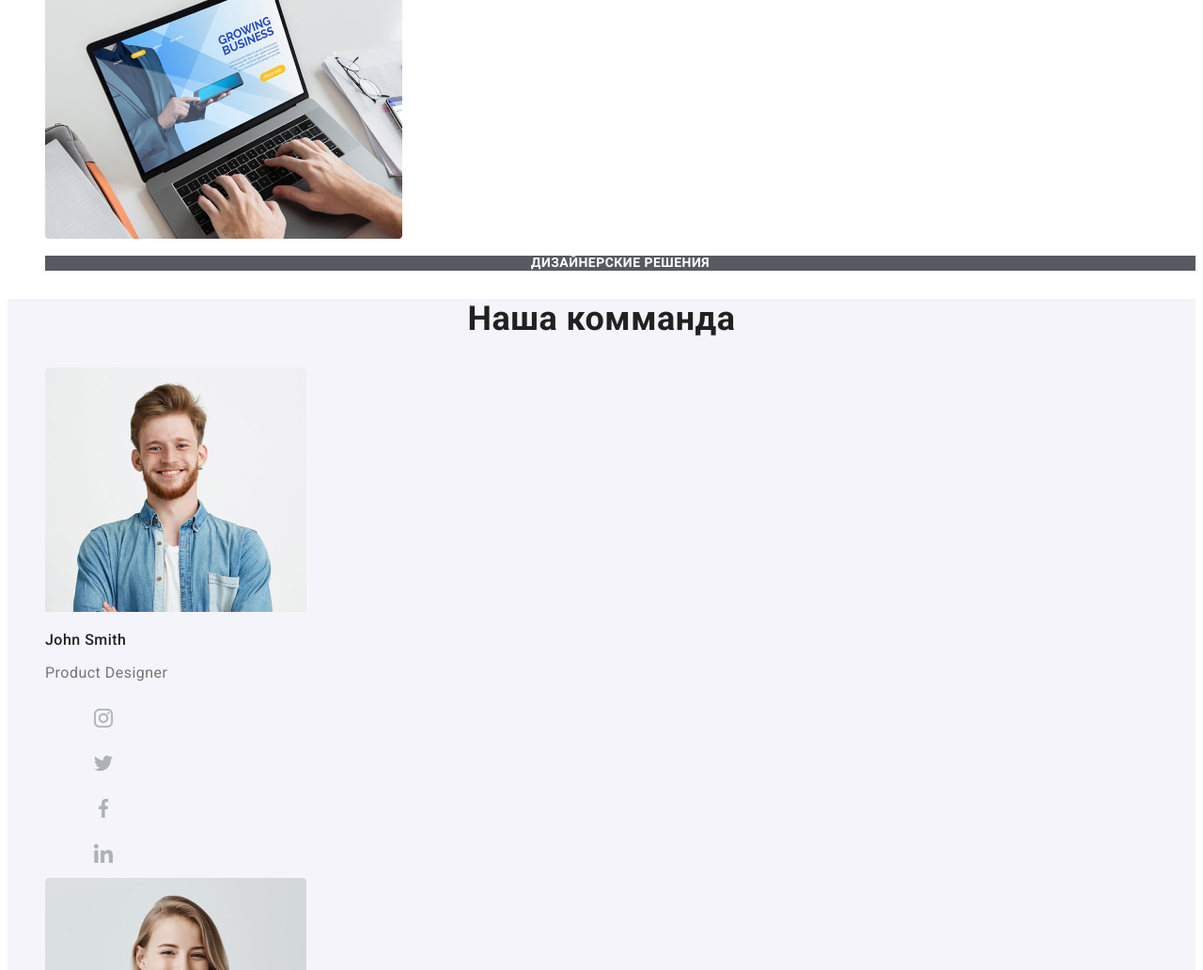
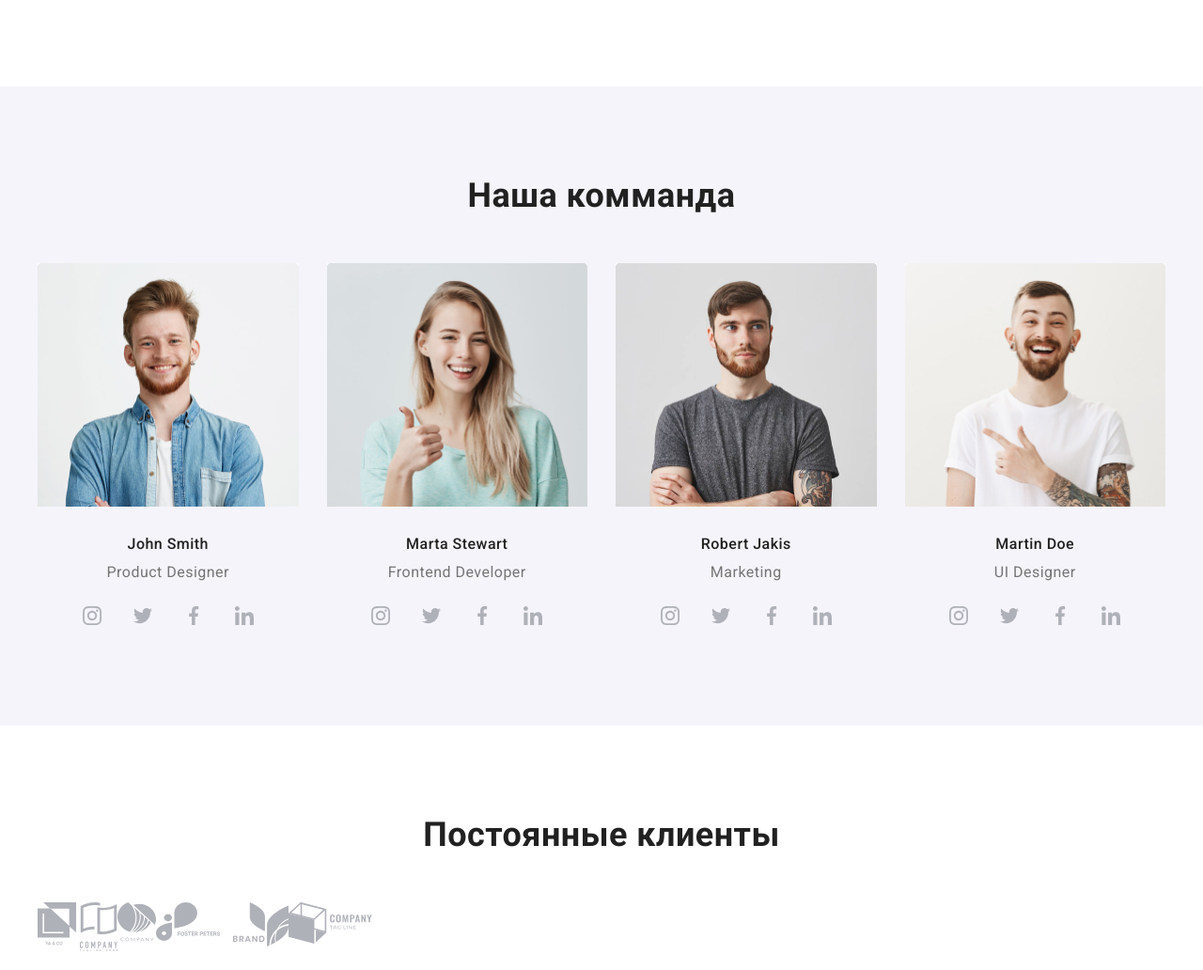
Before and after one commit to sabadyshyna/goit-markup-hw-03, a plain HTML site: page index.html in a window 1280 px wide. Shown: the part 1768-2800 px from the top of the page at 94% size. Drawn offline with nearby package versions, Linux system fonts and the light colour scheme.

Commit message:
Вносит правки после обновления макета

```diff
--- a/css/styles.css
+++ b/css/styles.css
@@ -14,6 +14,8 @@
   --footer-address-color: rgba(255, 255, 255, 0.6);
 }
 
+/* outline: solid 1px red; */
+
 body {
   background-color: var(--primery-bg-color);
   color: var(--primery-text-color);
@@ -24,6 +26,9 @@ body {
 
 /* сброс */
 .list {
+  padding: 0;
+  margin: 0;
+
   list-style: none;
 }
 
@@ -31,9 +36,39 @@ body {
   text-decoration: none;
 }
 
+h1,
+h2,
+h3,
+p {
+  margin-top: 0;
+  margin-bottom: 0;
+}
+
+h2 {
+  font-weight: 700;
+  font-size: 36px;
+  line-height: 1.2;
+  text-align: center;
+  margin-bottom: 50px;
+}
+
+img {
+  display: block;
+  max-width: 100%;
+  height: auto;
+}
+
 /* скрывает заголовки */
 .hiden {
   display: none;
+}
+
+.container {
+  margin-left: auto;
+  margin-right: auto;
+  width: 1230px;
+  padding-left: 15px;
+  padding-right: 15px;
 }
 
 /* Шапка */
@@ -50,7 +85,26 @@ body {
   color: var(--logo-black-color);
 }
 
+.header,
+.nav {
+  display: flex;
+  align-items: center;
+}
+
+.site-nav {
+  display: flex;
+  margin-left: 80px;
+}
+
+.site-nav .item:not(:last-child) {
+  margin-right: 50px;
+}
+
 .site-nav .link {
+  display: block;
+  padding-top: 32px;
+  padding-bottom: 32px;
+
   color: var(--headlines-text-color);
 
   font-weight: 500;
@@ -65,6 +119,10 @@ body {
   color: var(--accent-color);
 }
 
+.address-nav {
+  margin-left: auto;
+}
+
 .address-nav .link {
   color: var(--primery-text-color);
 
@@ -75,32 +133,54 @@ body {
   letter-spacing: 0.02em;
 }
 
+.address-nav .link:not(:last-child) {
+  margin-right: 30px;
+}
+
 .address-nav .link:hover,
 .address-nav .link:focus {
   color: var(--accent-color);
 }
 
+.address-img {
+  display: inline-block;
+}
+
 /* Тело */
+.hero {
+  text-align: center;
+  /* временные paddings */
+  padding-top: 200px;
+  padding-bottom: 200px;
+}
+
 .title-hero {
+  margin-top: 0;
+  margin-bottom: 45px;
+
   color: var(--acent-text-color);
   background-color: var(--hero-bg-color);
 
   font-weight: 900;
   font-size: 44px;
   line-height: 1.36;
-  text-align: center;
   letter-spacing: 0.06em;
   text-transform: uppercase;
 }
 
 .button {
+  display: inline-block;
+  border-radius: 4px;
+  padding: 10px 32px;
+  min-width: 200px;
+  border: 0;
+
   color: var(--acent-text-color);
   background-color: var(--accent-color);
 
   font-weight: 700;
   font-size: 16px;
   line-height: 1.87;
-  display: flex;
   align-items: center;
   text-align: center;
   letter-spacing: 0.06em;
@@ -110,37 +190,98 @@ body {
   color: var(--headlines-text-color);
 }
 
+.main-features {
+  padding-top: 95px;
+  padding-bottom: 95px;
+}
+
+.features {
+  display: flex;
+  margin-top: 95px;
+  margin-bottom: 95px;
+}
+
+.features .item:not(:last-child) {
+  margin-right: 30px;
+}
+
 .features .title {
+  margin-top: 30px;
+  margin-bottom: 10px;
+
   font-weight: 700;
   font-size: 14px;
   line-height: 1.14;
   text-transform: uppercase;
 }
 
-.worker .title {
-  font-weight: 500;
-  font-size: 16px;
-  line-height: 1.2;
+.main-activity {
+  padding-top: 95px;
+  padding-bottom: 95px;
+}
+
+.activity {
+  display: flex;
+}
+
+.activity .item:not(:last-child) {
+  margin-right: 30px;
+}
+
+.activity-text {
+  padding-top: 27px;
+  padding-bottom: 27px;
 }
 
 .text {
   color: var(--primery-text-color);
 }
 
-.worker .text {
+.worker {
+  display: flex;
+}
+
+.worker .item:not(:last-child) {
+  margin-right: 30px;
+}
+
+.worker-title {
+  margin-top: 30px;
+  margin-bottom: 10px;
+
+  font-weight: 500;
   font-size: 16px;
   line-height: 1.2;
+  text-align: center;
+}
+
+.worker .text {
+  margin-bottom: 15px;
+
+  font-size: 16px;
+  line-height: 1.2;
+  text-align: center;
+}
+
+.worker .social {
+  display: flex;
+  justify-content: center;
+}
+
+.social .link {
+  display: block;
+  height: 44px;
+}
+
+.social .item:not(:last-child) {
+  margin-right: 10px;
 }
 
 .team {
+  padding-top: 95px;
+  padding-bottom: 95px;
+
   background-color: var(--secondary-bg-color);
-}
-
-h2 {
-  font-weight: 700;
-  font-size: 36px;
-  line-height: 1.2;
-  text-align: center;
 }
 
 .features .text {
@@ -149,6 +290,8 @@ h2 {
 }
 
 .activity-text {
+  width: 380px;
+
   color: var(--acent-text-color);
   background-color: var(--hero-bg-color);
 
@@ -159,8 +302,32 @@ h2 {
   text-transform: uppercase;
 }
 
+.main-client {
+  padding-top: 95px;
+  padding-bottom: 95px;
+}
+
+.client {
+  display: flex;
+}
+
+/* justify-content: flex-start | flex-end | center | space-between | space-around | space-evenly */
+.client .item {
+  align-items: center;
+  justify-content: space-around;
+}
+
+.client .link {
+  display: block;
+}
+
 /* Страница Портфолио */
 .filter-button {
+  display: inline-block;
+  border-radius: 4px;
+  padding: 6px 22px;
+  border: 0;
+
   color: var(--headlines-text-color);
   background-color: var(--secondary-bg-color);
 
@@ -190,6 +357,8 @@ h2 {
 }
 
 .text-hover {
+  width: 380px;
+
   color: var(--acent-text-color);
   background-color: var(--portfolio-bg-color);
 
@@ -212,6 +381,8 @@ h2 {
 }
 
 .footer-text {
+  margin-top: 10px;
+
   color: var(--acent-text-color);
 
   font-style: normal;
@@ -226,6 +397,14 @@ h2 {
   font-size: 14px;
   line-height: 1.14;
   text-transform: uppercase;
+}
+
+.address {
+  padding-top: 50px;
+}
+
+.footer-p {
+  margin-top: 10px;
 }
 
 .footer-address {
--- a/index.html
+++ b/index.html
@@ -12,50 +12,63 @@
       href="https://fonts.googleapis.com/css2?family=Raleway:wght@700&family=Roboto:wght@400;500;700;900&display=swap"
       rel="stylesheet"
     />
+    <link
+      rel="stylesheet"
+      href="https://cdnjs.cloudflare.com/ajax/libs/modern-normalize/0.6.0/modern-normalize.min.css"
+    />
     <link rel="stylesheet" href="./css/styles.css" />
   </head>
   <body>
     <!-- Шапка -->
-    <header>
-      <nav>
+    <header class="page-header">
+      <div class="container header">
+        <nav class="nav">
           <a href="./index.html" class="logo link"
             >Web<span class="sub-logo"> Studio</span></a
           >
 
           <ul class="site-nav list">
-          <li><a href="" class="link current">Студия</a></li>
-          <li><a href="./portfolio.html" class="link">Портфолио</a></li>
-          <li><a href="" class="link">Контакты</a></li>
+            <li class="item"><a href="" class="link current">Студия</a></li>
+            <li class="item">
+              <a href="./portfolio.html" class="link">Портфолио</a>
+            </li>
+            <li class="item"><a href="" class="link">Контакты</a></li>
           </ul>
         </nav>
 
         <address class="address-nav">
           <a href="mailto:info@devstudio.com" class="link"
             ><img
+              class="address-img"
               src="./img/email.svg"
               alt="Почта компании"
             />info@devstudio.com</a
           >
           <a href="tel:+380961111111" class="link"
-          ><img src="./img/phone.svg" alt="Телефон компании" />+38 096 111 11
-          11</a
+            ><img
+              class="address-img"
+              src="./img/phone.svg"
+              alt="Телефон компании"
+            />+38 096 111 11 11</a
           >
         </address>
+      </div>
     </header>
 
     <main>
       <!-- Герой -->
-      <section>
+      <section class="hero">
         <h1 class="title-hero">Эффективные решения для вашего бизнеса</h1>
         <button class="button">Заказать услугу</button>
       </section>
 
       <!-- Ососбенности -->
-      <section>
+      <section class="main-features">
+        <div class="container">
           <h2 class="hiden">Наши особенности</h2>
 
           <ul class="features list">
-          <li>
+            <li class="item">
               <img
                 src="./img/detals.svg"
                 width="70"
@@ -68,7 +81,7 @@
                 формированию позиции.
               </p>
             </li>
-          <li>
+            <li class="item">
               <img
                 src="./img/punctuality.svg"
                 width="70"
@@ -77,11 +90,11 @@
               />
               <h3 class="title">Пунктуальность</h3>
               <p class="text">
-              Задача организации, в особенности же рамки и место обучения кадров
-              влечет за собой.
+                Задача организации, в особенности же рамки и место обучения
+                кадров влечет за собой.
               </p>
             </li>
-          <li>
+            <li class="item">
               <img
                 src="./img/planning.svg"
                 width="70"
@@ -94,7 +107,7 @@
                 степени обуславливает.
               </p>
             </li>
-          <li>
+            <li class="item">
               <img
                 src="./img/technologies.svg"
                 width="70"
@@ -108,14 +121,16 @@
               </p>
             </li>
           </ul>
+        </div>
       </section>
 
       <!-- Чем занимаются -->
-      <section>
+      <section class="main-activity">
+        <div class="container">
           <h2 class="title">Чем мы занимаемся</h2>
 
           <ul class="activity list">
-          <li>
+            <li class="item">
               <img
                 src="./img/desktop-apps.jpg"
                 width="380"
@@ -124,7 +139,7 @@
               />
               <p class="activity-text">Десктопные приложения</p>
             </li>
-          <li>
+            <li class="item">
               <img
                 src="./img/mobile-apps.jpg"
                 width="380"
@@ -133,7 +148,7 @@
               />
               <p class="activity-text">Мобильные приложения</p>
             </li>
-          <li>
+            <li class="item">
               <img
                 src="./img/design-solutions.jpg"
                 width="380"
@@ -143,25 +158,27 @@
               <p class="activity-text">Дизайнерские решения</p>
             </li>
           </ul>
+        </div>
       </section>
 
       <!-- Команда -->
       <section class="team">
+        <div class="container">
           <h2 class="title">Наша комманда</h2>
 
           <ul class="worker list">
-          <li>
+            <li class="item">
               <img
                 src="./img/john-smith.jpg"
                 width="278"
                 height="260"
                 alt="Джон Смит"
               />
-            <h3 class="title" lang="en">John Smith</h3>
+              <h3 class="title worker-title" lang="en">John Smith</h3>
               <p class="text" lang="en">Product Designer</p>
-            <ul class="list">
-              <li>
-                <a href=""
+              <ul class="social list">
+                <li class="item">
+                  <a class="link" href=""
                     ><img
                       src="./img/instagram.svg"
                       width="44"
@@ -169,8 +186,8 @@
                       alt="Instagram"
                   /></a>
                 </li>
-              <li>
-                <a href=""
+                <li class="item">
+                  <a class="link" href=""
                     ><img
                       src="./img/twitter.svg"
                       width="44"
@@ -178,8 +195,8 @@
                       alt="Twitter"
                   /></a>
                 </li>
-              <li>
-                <a href=""
+                <li class="item">
+                  <a class="link" href=""
                     ><img
                       src="./img/facebook.svg"
                       width="44"
@@ -187,8 +204,8 @@
                       alt="Facebook"
                   /></a>
                 </li>
-              <li>
-                <a href=""
+                <li class="item">
+                  <a class="link" href=""
                     ><img
                       src="./img/linkedin.svg"
                       width="44"
@@ -198,18 +215,18 @@
                 </li>
               </ul>
             </li>
-          <li>
+            <li class="item">
               <img
                 src="./img/marta-stewart.jpg"
                 width="278"
                 height="260"
                 alt="Марта Стюарт"
               />
-            <h3 class="title" lang="en">Marta Stewart</h3>
+              <h3 class="title worker-title" lang="en">Marta Stewart</h3>
               <p class="text" lang="en">Frontend Developer</p>
-            <ul class="list">
-              <li>
-                <a href=""
+              <ul class="social list">
+                <li class="item">
+                  <a class="link" href=""
                     ><img
                       src="./img/instagram.svg"
                       width="44"
@@ -217,8 +234,8 @@
                       alt="Instagram"
                   /></a>
                 </li>
-              <li>
-                <a href=""
+                <li class="item">
+                  <a class="link" href=""
                     ><img
                       src="./img/twitter.svg"
                       width="44"
@@ -226,8 +243,8 @@
                       alt="Twitter"
                   /></a>
                 </li>
-              <li>
-                <a href=""
+                <li class="item">
+                  <a class="link" href=""
                     ><img
                       src="./img/facebook.svg"
                       width="44"
@@ -235,8 +252,8 @@
                       alt="Facebook"
                   /></a>
                 </li>
-              <li>
-                <a href=""
+                <li class="item">
+                  <a class="link" href=""
                     ><img
                       src="./img/linkedin.svg"
                       width="44"
@@ -246,18 +263,18 @@
                 </li>
               </ul>
             </li>
-          <li>
+            <li class="item">
               <img
                 src="./img/robert-jakis.jpg"
                 width="278"
                 height="260"
                 alt="Роберт Якис"
               />
-            <h3 class="title" lang="en">Robert Jakis</h3>
+              <h3 class="title worker-title" lang="en">Robert Jakis</h3>
               <p class="text" lang="en">Marketing</p>
-            <ul class="list">
-              <li>
-                <a href=""
+              <ul class="social list">
+                <li class="item">
+                  <a class="link" href=""
                     ><img
                       src="./img/instagram.svg"
                       width="44"
@@ -265,8 +282,8 @@
                       alt="Instagram"
                   /></a>
                 </li>
-              <li>
-                <a href=""
+                <li class="item">
+                  <a class="link" href=""
                     ><img
                       src="./img/twitter.svg"
                       width="44"
@@ -274,8 +291,8 @@
                       alt="Twitter"
                   /></a>
                 </li>
-              <li>
-                <a href=""
+                <li class="item">
+                  <a class="link" href=""
                     ><img
                       src="./img/facebook.svg"
                       width="44"
@@ -283,8 +300,8 @@
                       alt="Facebook"
                   /></a>
                 </li>
-              <li>
-                <a href=""
+                <li class="item">
+                  <a class="link" href=""
                     ><img
                       src="./img/linkedin.svg"
                       width="44"
@@ -294,18 +311,18 @@
                 </li>
               </ul>
             </li>
-          <li>
+            <li class="item">
               <img
                 src="./img/martin-doe.jpg"
                 width="278"
                 height="260"
                 alt="Мартин Доу"
               />
-            <h3 class="title" lang="en">Martin Doe</h3>
+              <h3 class="title worker-title" lang="en">Martin Doe</h3>
               <p class="text" lang="en">UI Designer</p>
-            <ul class="list">
-              <li>
-                <a href=""
+              <ul class="social list">
+                <li class="item">
+                  <a class="link" href=""
                     ><img
                       src="./img/instagram.svg"
                       width="44"
@@ -313,8 +330,8 @@
                       alt="Instagram"
                   /></a>
                 </li>
-              <li>
-                <a href=""
+                <li class="item">
+                  <a class="link" href=""
                     ><img
                       src="./img/twitter.svg"
                       width="44"
@@ -322,8 +339,8 @@
                       alt="Twitter"
                   /></a>
                 </li>
-              <li>
-                <a href=""
+                <li class="item">
+                  <a class="link" href=""
                     ><img
                       src="./img/facebook.svg"
                       width="44"
@@ -332,7 +349,7 @@
                   /></a>
                 </li>
                 <li>
-                <a href=""
+                  <a class="link" href=""
                     ><img
                       src="./img/linkedin.svg"
                       width="44"
@@ -343,59 +360,63 @@
               </ul>
             </li>
           </ul>
+        </div>
       </section>
 
-      <section>
+      <section class="main-client">
+        <div class="container">
           <h2 class="title">Постоянные клиенты</h2>
 
           <ul class="client list">
-          <li>
-            <a href=""
+            <li class="item">
+              <a class="link" href=""
                 ><img src="./img/logo-1.svg" alt="Логотип компании 1"
               /></a>
             </li>
-          <li>
-            <a href=""
+            <li class="item">
+              <a class="link" href=""
                 ><img src="./img/logo-2.svg" alt="Логотип компании 2"
               /></a>
             </li>
-          <li>
-            <a href=""
+            <li class="item">
+              <a class="link" href=""
                 ><img src="./img/logo-3.svg" alt="Логотип компании 3"
               /></a>
             </li>
-          <li>
-            <a href=""
+            <li class="item">
+              <a class="link" href=""
                 ><img src="./img/logo-4.svg" alt="Логотип компании 4"
               /></a>
             </li>
-          <li>
-            <a href=""
+            <li class="item">
+              <a class="link" href=""
                 ><img src="./img/logo-5.svg" alt="Логотип компании 5"
               /></a>
             </li>
-          <li>
-            <a href=""
+            <li class="item">
+              <a class="link" href=""
                 ><img src="./img/logo-6.svg" alt="Логотип компании 6"
               /></a>
             </li>
           </ul>
+        </div>
       </section>
     </main>
 
     <!-- Футер -->
     <footer class="footer">
-      <address>
+      <div class="container">
+        <address class="address">
           <a href="./index.html" class="logo link"
             >Web<span class="footer-logo"> Studio</span></a
           >
           <p class="footer-text">г. Киев, пр-т Леси Украинки, 26</p>
-        <p>
+          <p class="footer-p">
             <a href="mailto:info@devstudio.com" class="footer-address link"
               >info@devstudio.com</a
             >
           </p>
-        <p>
+          <p class="footer-p">
             <a href="tel:+380961111111" class="footer-address link"
               >+38 096 111 11 11</a
             >
@@ -430,6 +451,7 @@
         <button class="button">Подписаться</button>
 
         <p class="development">2020 | Developed by GoIT Students</p>
+      </div>
     </footer>
   </body>
 </html>
```
Also changed, not shown: portfolio.html (+19 -7 lines), .prettierrc.json. Lines whose indentation alone changed are shown as unchanged.
